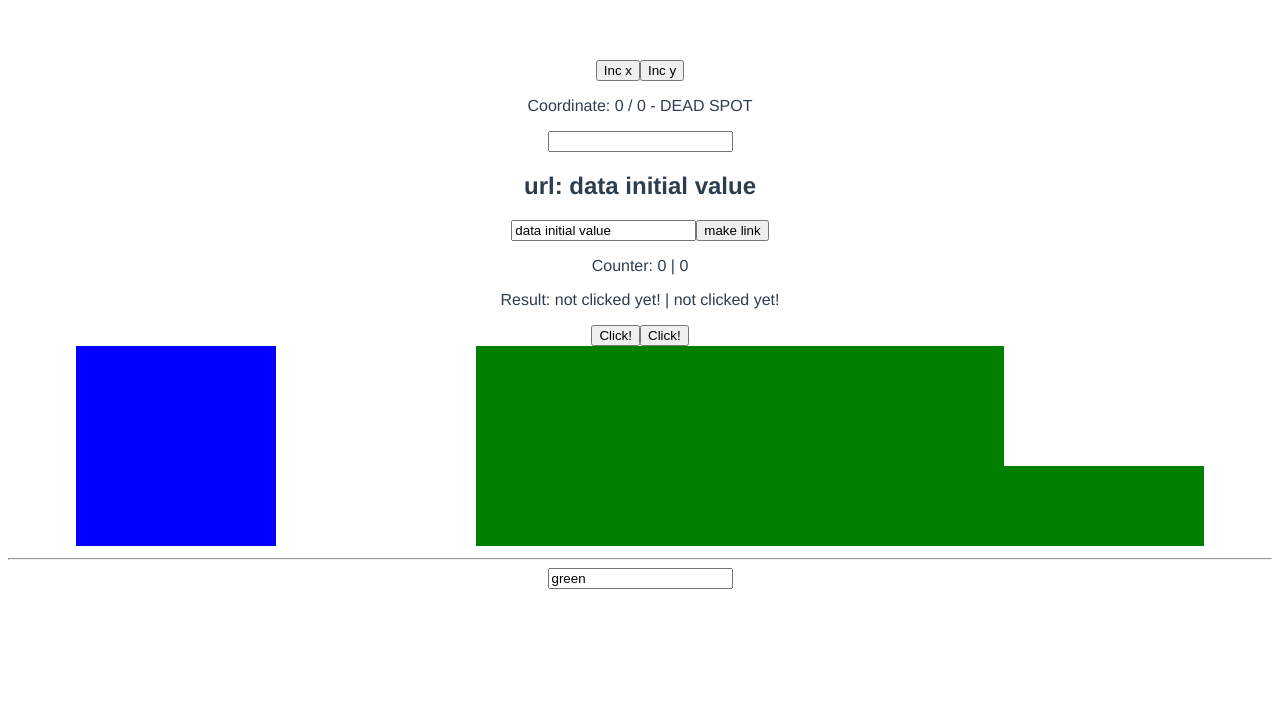
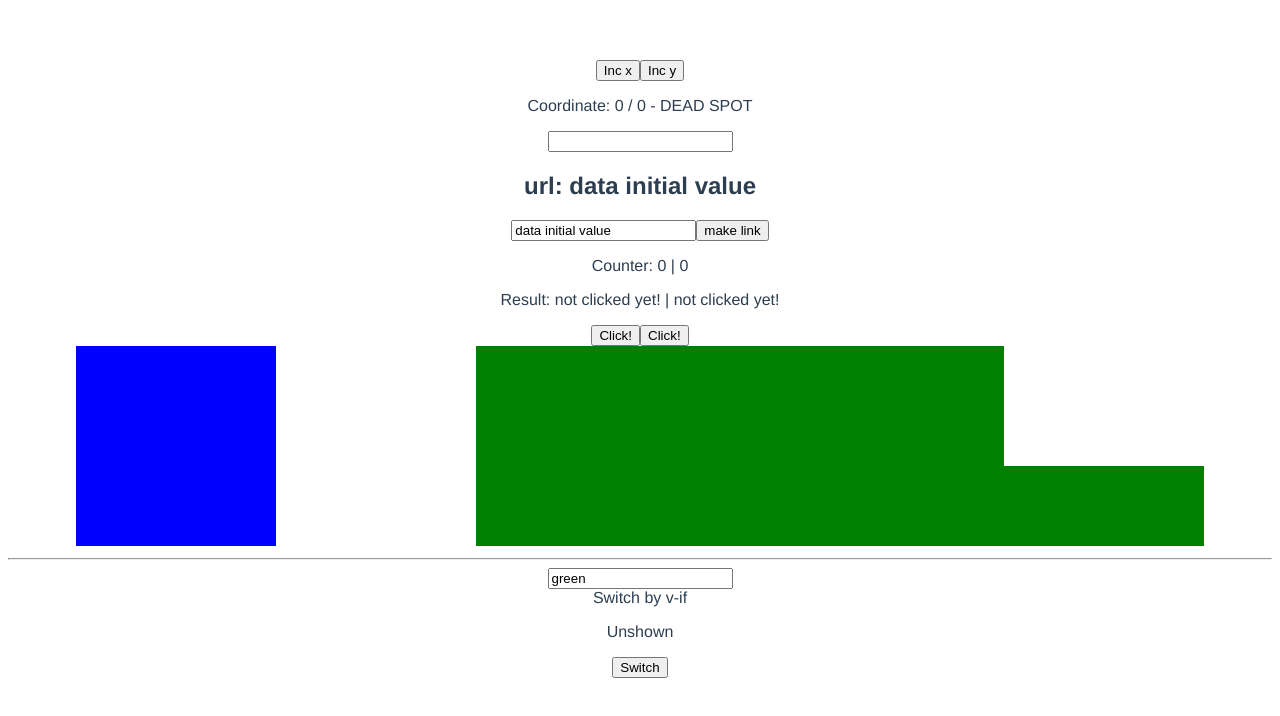
Before and after one commit to rowaxl/vue_super_sample, a Vue app: page / in a window 1280 px wide. Shown: the top 716 px of the page. Built offline with nearby package versions, Linux system fonts and the light colour scheme.

Commit message:
use v-if

```diff
--- a/src/components/HelloWorld.vue
+++ b/src/components/HelloWorld.vue
@@ -7,6 +7,7 @@
     <Link v-bind:href="href" />
     <Computed />
     <Css />
+    <Rendering />
   </div>
 </template>
 
@@ -15,6 +16,7 @@ import Link from './Link.vue';
 import Counter from './Counter';
 import Computed from './Computed';
 import Css from './Css';
+import Rendering from './Rendering';
 
 export default {
   name: 'HelloWorld',
@@ -22,7 +24,8 @@ export default {
     Link,
     Counter,
     Computed,
-    Css
+    Css,
+    Rendering
   },
   data: function() {
     return {
--- /dev/null
+++ b/src/components/Rendering.vue
@@ -0,0 +1,19 @@
+<template>
+    <div>
+        Switch by v-if
+        <p v-if="show">Show</p>
+        <p v-else>Unshown</p>
+        <button @click="show = !show">Switch</button>
+    </div>
+</template>
+
+<script>
+export default {
+    name: 'Rendering',
+    data: function() {
+        return {
+            show: false
+        }
+    }
+}
+</script>
```
